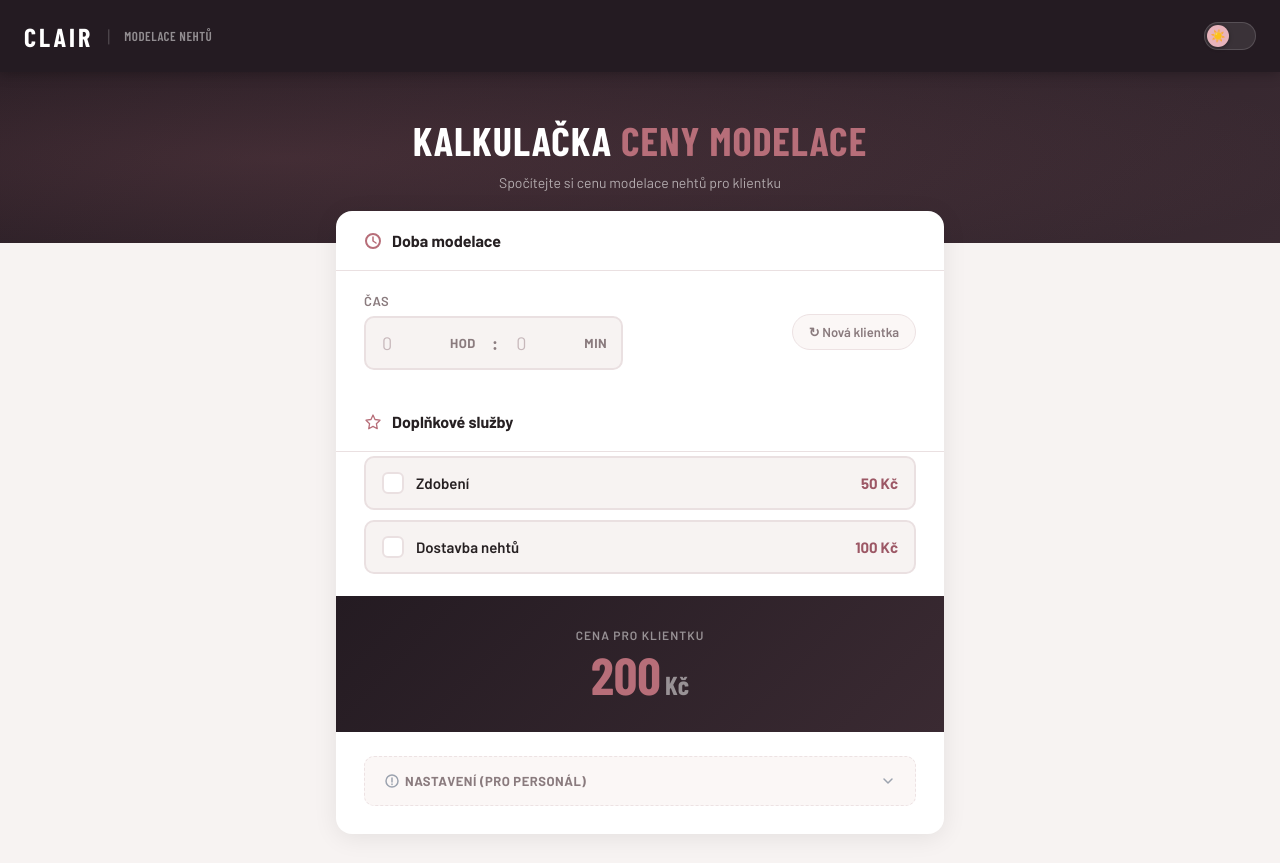
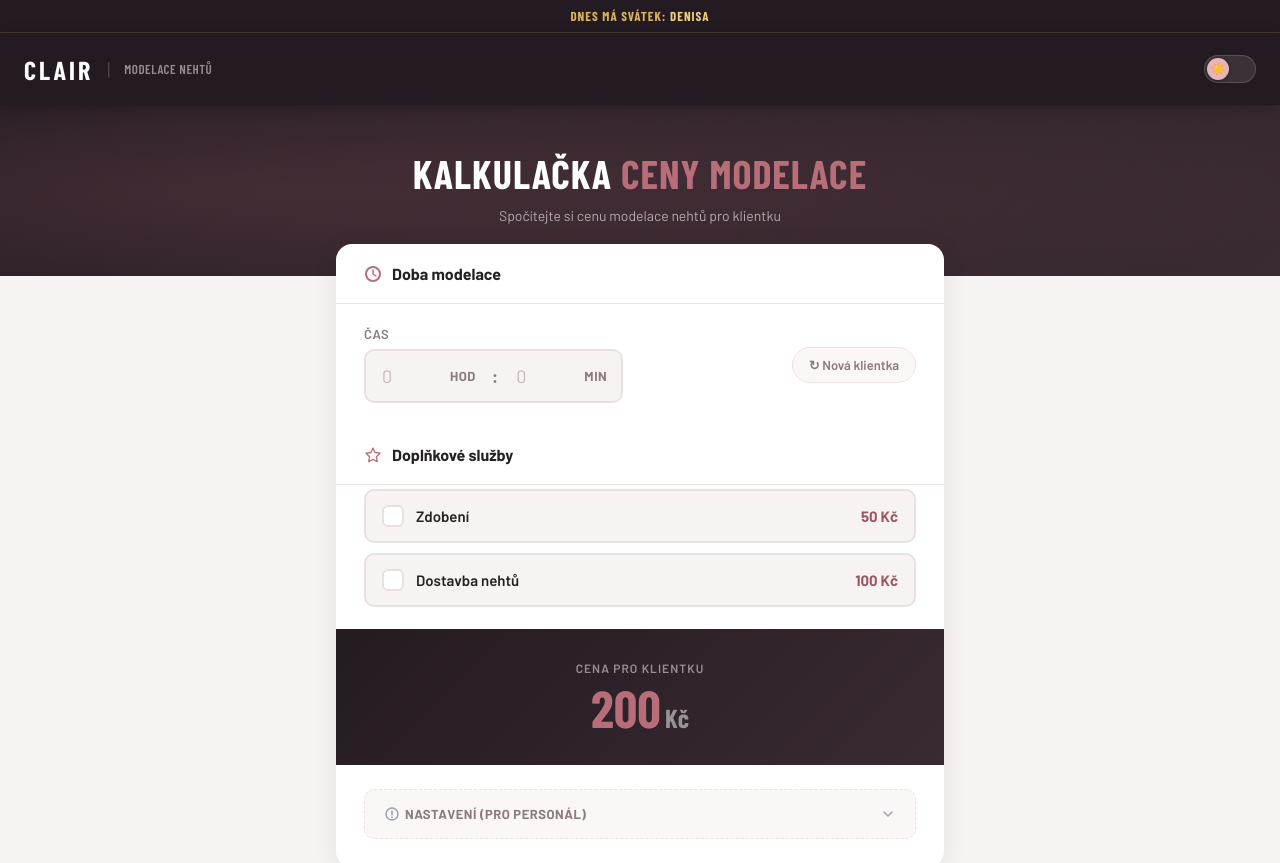
Before and after one commit to flaudy89/clair-kalkulacka, a plain HTML site: page index.html in a window 1280 px wide. Shown: the top 863 px of the page. Drawn offline with nearby package versions, Linux system fonts and the light colour scheme.

Commit message:
Přidat pásek s dnešními jmeninami nahoře na stránce
Co-Authored-By: Claude Sonnet 5 <noreply@anthropic.com>

```diff
--- a/index.html
+++ b/index.html
@@ -59,6 +59,25 @@
     color: var(--text);
     min-height: 100vh;
     transition: background .25s ease, color .25s ease;
+  }
+
+  /* ── NAMEDAY BANNER ── */
+  .nameday-banner {
+    background: var(--dark);
+    color: #D9B45C;
+    text-align: center;
+    font-family: 'Barlow Condensed', sans-serif;
+    font-weight: 700;
+    font-size: 13px;
+    letter-spacing: 1px;
+    text-transform: uppercase;
+    padding: 8px 16px;
+    border-bottom: 1px solid rgba(217,180,92,.2);
+  }
+
+  .nameday-banner strong {
+    color: #F0CD7E;
+    font-weight: 800;
   }
 
   /* ── HEADER ── */
@@ -658,6 +677,9 @@
 </head>
 <body>
 
+<!-- NAMEDAY BANNER -->
+<div class="nameday-banner" id="namedayBanner" hidden></div>
+
 <!-- HEADER -->
 <header>
   <div class="logo-area">
@@ -766,6 +788,34 @@
 </footer>
 
 <script>
+  // Kalendář jmenin ČR (den v měsíci -> jméno/jména)
+  const NAMEDAYS = {
+    1: {2:'Karina',3:'Radmila',4:'Diana',5:'Dalimil',7:'Vilma',8:'Čestmír',9:'Vladan',10:'Břetislav',11:'Bohdana',12:'Pravoslav',13:'Edita',14:'Radovan',15:'Alice',16:'Ctirad',17:'Drahoslav',18:'Vladislav',19:'Doubravka',20:'Ilona',21:'Běla',22:'Slavomír',23:'Zdeněk',24:'Milena',25:'Miloš',26:'Zora',27:'Ingrid',28:'Otýlie',29:'Zdislava',30:'Robin',31:'Marika'},
+    2: {1:'Hynek',2:'Nela',3:'Blažej',4:'Jarmila',5:'Dobromila',6:'Vanda',7:'Veronika',8:'Milada',9:'Apolena',10:'Mojmír',11:'Božena',12:'Slavěna',13:'Věnceslav',14:'Valentýn',15:'Jiřina',16:'Ljuba',17:'Miloslava',18:'Gizela',19:'Patrik',20:'Oldřich',21:'Lenka',22:'Petr',23:'Svatopluk',24:'Matěj',25:'Liliana',26:'Dorota',27:'Alexandr',28:'Lumír',29:'Horymír'},
+    3: {1:'Bedřich',2:'Anežka',3:'Kamil',4:'Stela',5:'Kazimír',6:'Miroslav',7:'Tomáš',8:'Gabriela',9:'Františka, Rebeka',10:'Viktorie',11:'Anděla',12:'Řehoř',13:'Růžena',14:'Rút, Matylda',15:'Ida',16:'Elena, Ella, Herbert',17:'Vlastimil',18:'Eduard',19:'Josef',20:'Světlana',21:'Radek',22:'Leona',23:'Ivona',24:'Gabriel',25:'Marián',26:'Emanuel',27:'Dita',28:'Soňa',29:'Taťána',30:'Arnošt',31:'Kvido'},
+    4: {1:'Hugo',2:'Erika',3:'Richard',4:'Ivana',5:'Miroslava',6:'Vendula',7:'Heřman, Hermína',8:'Ema',9:'Dušan',10:'Darja',11:'Izabela',12:'Julius',13:'Aleš',14:'Vincenc',15:'Anastázie',16:'Irena, Bernadeta',17:'Rudolf',18:'Valérie',19:'Rostislav',20:'Marcela',21:'Alexandra, Saša',22:'Evženie',23:'Vojtěch',24:'Jiří',25:'Marek',26:'Oto',27:'Jaroslav',28:'Vlastislav',29:'Robert',30:'Blahoslav'},
+    5: {2:'Zikmund',3:'Alexej',4:'Květoslav',5:'Klaudie',6:'Radoslav',7:'Stanislav',9:'Ctibor',10:'Blažena',11:'Svatava',12:'Pankrác',13:'Servác',14:'Bonifác',15:'Žofie, Sofie',16:'Přemysl',17:'Aneta',18:'Nataša',19:'Ivo',20:'Zbyšek',21:'Monika',22:'Emil',23:'Vladimír',24:'Jana, Vanesa',25:'Viola',26:'Filip',27:'Valdemar',28:'Vilém',29:'Maxmilián',30:'Ferdinand',31:'Kamila'},
+    6: {1:'Laura',2:'Jarmil',3:'Tamara',4:'Dalibor',5:'Dobroslav',6:'Norbert',7:'Iveta, Slavoj',8:'Medard',9:'Stanislava',10:'Gita, Margita',11:'Bruno',12:'Antonie',13:'Antonín',14:'Roland',15:'Vít',16:'Zbyněk',17:'Adolf',18:'Milan',19:'Leoš',20:'Květa',21:'Alois',22:'Pavla',23:'Zdeňka',24:'Jan',25:'Ivan',26:'Adriana',27:'Ladislav',28:'Lubomír',29:'Petr, Pavel',30:'Šárka'},
+    7: {1:'Jaroslava',2:'Patricie',3:'Radomír',4:'Prokop',5:'Cyril, Metoděj',7:'Bohuslava',8:'Nora',9:'Berenika, Drahoslava',10:'Libuše, Amálie',11:'Olga',12:'Bořek',13:'Markéta',14:'Karolína',15:'Jindřich',16:'Luboš',17:'Martina',18:'Drahomíra',19:'Čeněk',20:'Ilja',21:'Vítězslav',22:'Magdaléna',23:'Libor',24:'Kristýna',25:'Jakub',26:'Anna',27:'Věroslav',28:'Viktor',29:'Marta',30:'Bořivoj',31:'Ignác'},
+    8: {1:'Oskar',2:'Gustav',3:'Miluše',4:'Dominik',5:'Kristián',6:'Oldřiška',7:'Lada',8:'Soběslav',9:'Roman',10:'Vavřinec',11:'Zuzana',12:'Klára',13:'Alena',14:'Alan',15:'Hana',16:'Jáchym',17:'Petra',18:'Helena',19:'Ludvík',20:'Bernard',21:'Johana',22:'Bohuslav',23:'Sandra',24:'Bartoloměj',25:'Radim',26:'Luděk',27:'Otakar',28:'Augustýn',29:'Evelína',30:'Vladěna',31:'Pavlína'},
+    9: {1:'Linda, Samuel',2:'Adéla',3:'Bronislav',4:'Jindřiška, Rozálie',5:'Boris',6:'Boleslav',7:'Regína',8:'Mariana',9:'Daniela',10:'Irma',11:'Denisa',12:'Marie',13:'Lubor',14:'Radka',15:'Jolana',16:'Ludmila',17:'Naděžda',18:'Kryštof',19:'Zita',20:'Oleg',21:'Matouš',22:'Darina',23:'Berta',24:'Jaromír',25:'Zlata',26:'Andrea',27:'Jonáš',28:'Václav',29:'Michal, Michael',30:'Jeroným'},
+    10: {1:'Igor',2:'Olivie, Oliver',3:'Bohumil',4:'František',5:'Eliška',6:'Hanuš',7:'Justýna',8:'Věra',9:'Štefan, Sára',10:'Marina',11:'Andrej',12:'Marcel',13:'Renáta',14:'Agáta',15:'Tereza',16:'Havel',17:'Hedvika',18:'Lukáš',19:'Michaela, Michala',20:'Vendelín',21:'Brigita',22:'Sabina',23:'Teodor',24:'Nina',25:'Beáta',26:'Erik',27:'Šarlota, Zoe',28:'Alfréd',29:'Silvie, Sylva',30:'Tadeáš',31:'Štěpánka'},
+    11: {1:'Felix',3:'Hubert',4:'Karel, Karla',5:'Miriam',6:'Liběna',7:'Saskie',8:'Bohumír',9:'Bohdan',10:'Evžen',11:'Martin',12:'Benedikt',13:'Tibor',14:'Sáva',15:'Leopold',16:'Otmar',17:'Mahulena',18:'Romana',19:'Alžběta',20:'Nikola',21:'Albert',22:'Cecílie',23:'Klement',24:'Emílie',25:'Kateřina',26:'Artur',27:'Xenie',28:'René',29:'Zina',30:'Ondřej'},
+    12: {1:'Iva',2:'Blanka',3:'Svatoslav',4:'Barbora',5:'Jitka',6:'Mikuláš',7:'Benjamín',8:'Květoslava',9:'Vratislav',10:'Julie',11:'Dana',12:'Simona',13:'Lucie',14:'Lýdie',15:'Radana',16:'Albína',17:'Daniel',18:'Miloslav',19:'Ester',20:'Dagmar',21:'Natálie',22:'Šimon',23:'Vlasta',24:'Adam, Eva',26:'Štěpán',27:'Žaneta',28:'Bohumila',29:'Judita',30:'David',31:'Silvestr'}
+  };
+
+  function showNameday() {
+    const today = new Date();
+    const name = NAMEDAYS[today.getMonth() + 1] && NAMEDAYS[today.getMonth() + 1][today.getDate()];
+    const banner = document.getElementById('namedayBanner');
+    if (name) {
+      banner.innerHTML = 'Dnes má svátek: <strong>' + name + '</strong>';
+      banner.hidden = false;
+    } else {
+      banner.hidden = true;
+    }
+  }
+
   function toggleTheme() {
     const isDark = document.documentElement.getAttribute('data-theme') === 'dark';
     const next = isDark ? 'light' : 'dark';
@@ -931,6 +981,7 @@
   }
 
   // Init
+  showNameday();
   loadItems();
   loadSettings();
   renderMainItems();
```
